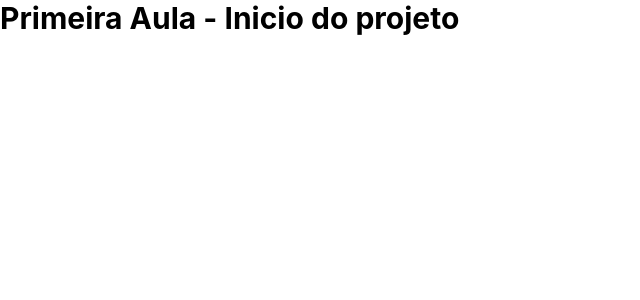
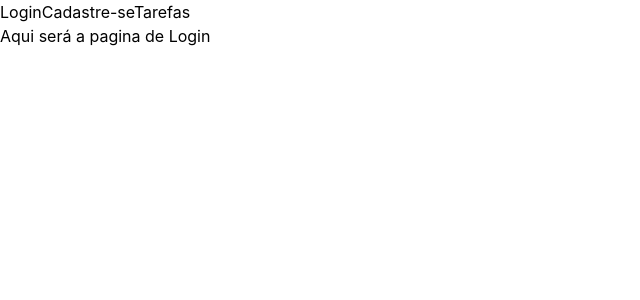
Before and after one commit to BrunaAMonteiro/Task-List-Vue, a Vue app: page /login in a window 1280 px wide. Shown: the top 300 px of the page, without its empty margins (0-640 px from the left). Built offline with nearby package versions, Linux system fonts and the light colour scheme.

Commit message:
Criando e configurando as routes
path de login, cadastro e tarefas

```diff
--- a/package.json
+++ b/package.json
@@ -11,7 +11,8 @@
   "dependencies": {
     "@tailwindcss/vite": "^4.3.3",
     "tailwindcss": "^4.3.3",
-    "vue": "^3.5.41"
+    "vue": "^3.5.41",
+    "vue-router": "^5.2.0"
   },
   "devDependencies": {
     "@types/node": "^24.13.3",
--- a/src/App.vue
+++ b/src/App.vue
@@ -1,7 +1,15 @@
-
 
 <template>
-  <h1 class="text-3xl font-bold">
-  Primeira Aula - Inicio do projeto
-  </h1>
+  <div>
+    <header>
+      <router-link to="/login">Login</router-link>
+      <router-link to="/register">Cadastre-se</router-link>
+      <router-link to="/tasks">Tarefas</router-link>
+    </header>
+
+    <main>
+      <router-view />
+    </main>
+
+  </div>
 </template>
--- a/src/main.ts
+++ b/src/main.ts
@@ -1,5 +1,8 @@
 import { createApp } from 'vue'
 import './style.css'
 import App from './App.vue'
+import router from './router/index.ts'
 
-createApp(App).mount('#app')
+createApp(App)
+    .use(router)
+    .mount('#app')
--- /dev/null
+++ b/src/router/index.ts
@@ -0,0 +1,28 @@
+import { createRouter, createWebHistory} from 'vue-router'
+
+const router = createRouter({
+    history: createWebHistory(),
+    routes: [
+        {
+            path: '/login',
+            name: 'login',
+            component: () => import('../views/LoginView.vue')
+        },
+        {
+            path: '/register',
+            name: 'register',
+            component: () => import('../views/RegisterView.vue')
+        },
+        {
+            path: '/tasks',
+            name: 'tasks',
+            component: () => import('../views/TasksView.vue'),
+            meta: {requiredAuth: true} // acessa somente se a pessoa tiver login
+        },
+        {
+            path: '/:pathMatch(.*)*',
+            redirect: '/login'
+        }
+    ]
+})
+export default router
--- /dev/null
+++ b/src/views/LoginView.vue
@@ -0,0 +1,3 @@
+<template>
+    <h3>Aqui será a pagina de Login</h3>
+</template>
--- /dev/null
+++ b/src/views/RegisterView.vue
@@ -0,0 +1,3 @@
+<template>
+    <h3>Aqui será a pagina de registro</h3>
+</template>
--- /dev/null
+++ b/src/views/TasksView.vue
@@ -0,0 +1,3 @@
+<template>
+    <h3>Aqui será a pagina de Tarefas</h3>
+</template>
```
Also changed, not shown: 1 other file (tests, documents, lock files or other folders).
